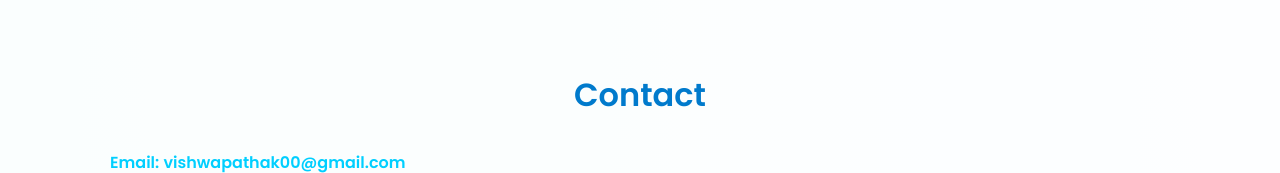
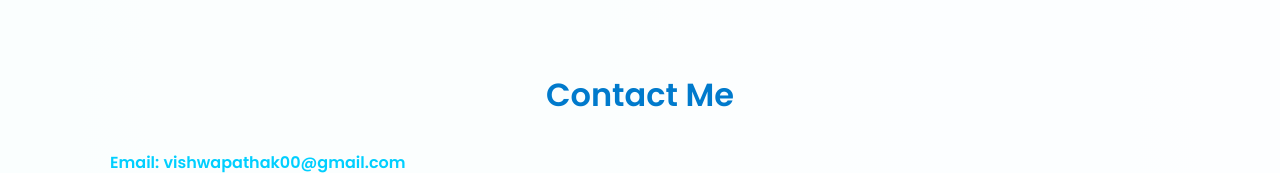
Before and after one commit to Vishwa270204/portfolio, a plain HTML site: page index.html in a window 1280 px wide. Shown: the part 1351-1524 px from the top of the page. Drawn offline with Linux system fonts and the light colour scheme.

Commit message:
Add files via upload

```diff
--- a/index.html
+++ b/index.html
@@ -73,7 +73,7 @@
 
  <section id="contact" class="section alt-bg">
   <div class="container contact-info">
-    <h2>Contact</h2>
+    <h2>Contact Me</h2>
     <p><strong>Email:</strong> <a href="mailto:vishwapathak00@gmail.com">vishwapathak00@gmail.com</a></p>
     <p><strong>Phone:</strong> <a href="tel:+917874435806">+91 78744 35806</a></p>
     <p><strong>GitHub:</strong> <a href="https://github.com/Vishwa270204" target="_blank">github.com/Vishwa270204</a></p>
```
